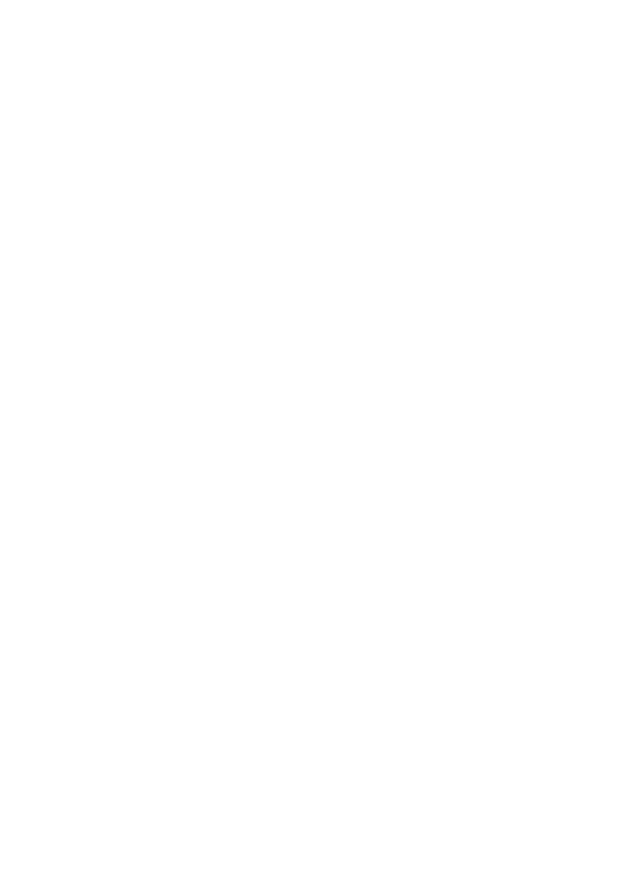
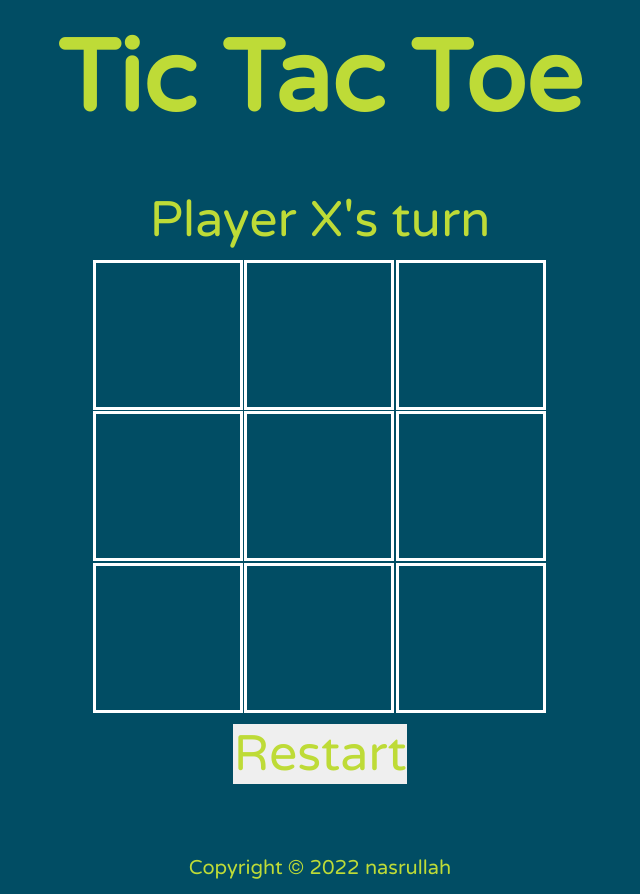
Before and after one commit to itsNas/Tic-tac-toe, a plain HTML site: page index.html in a window 1280 px wide. Shown: the whole page, without its empty margins (320-960 px from the left). Before the commit the page ends 800 px from the top, so only its background shows below. Drawn offline with Linux system fonts and the light colour scheme.

Commit message:
create elements in index.html and styling css

```diff
--- a/index.html
+++ b/index.html
@@ -7,11 +7,33 @@
     <meta name="viewport" content="width=device-width, initial-scale=1.0">
     <title>Tic Tac Toe</title>
     <link rel="stylesheet" href="style.css">
+    <link rel="preconnect" href="https://fonts.gstatic.com" />
+    <link href="https://fonts.googleapis.com/css2?family=Roboto&family=Varela+Round&display=swap" rel="stylesheet" />
     <script src="script.js" defer></script>
 </head>
 
 <body>
-
+    <header class="header">
+        <h1 class="title">Tic Tac Toe</h1>
+    </header>
+    <main class="main">
+        <div class="message" id="message">Player X's turn</div>
+        <div class="gameboard">
+            <div class="field" data-index="0"></div>
+            <div class="field" data-index="1"></div>
+            <div class="field" data-index="2"></div>
+            <div class="field" data-index="3"></div>
+            <div class="field" data-index="4"></div>
+            <div class="field" data-index="5"></div>
+            <div class="field" data-index="6"></div>
+            <div class="field" data-index="7"></div>
+            <div class="field" data-index="8"></div>
+        </div>
+        <div class="center">
+            <button class="restart" id="restart">Restart</button>
+        </div>
+    </main>
+    <footer class="footer">Copyright © 2022 nasrullah</footer>
 </body>
 
 </html>
--- a/style.css
+++ b/style.css
@@ -0,0 +1,89 @@
+*,
+*::after,
+*::before {
+    box-sizing: border-box;
+    padding: 0;
+    margin: 0;
+}
+
+html {
+    /* footer support */
+    position: relative;
+    min-height: 100%;
+}
+
+body {
+    background-color: #014D64;
+    color: #BEDB37;
+    font-family: Varela Round, sans-serif;
+    line-height: 1.6;
+    margin-bottom: 80px;
+}
+
+h1 {
+    line-height: 1.2;
+}
+
+button {
+    border: none;
+    color: inherit;
+    font-family: inherit;
+    font-size: inherit;
+    cursor: pointer;
+    outline: none;
+}
+
+/* Header */
+.header {
+    padding: 20px;
+}
+
+.title {
+    font-size: 100px;
+    text-align: center;
+}
+
+.main {
+    padding: 20px 0;
+    font-size: 50px;
+    text-align: center;
+}
+
+.gameboard {
+    display: grid;
+    grid-template-columns: repeat(3, 1fr);
+    width: 454px;
+    height: 454px;
+    border: none;
+    margin: 0px auto;
+}
+
+.field {
+    width: 150px;
+    height: 150px;
+    border: 3px solid white;
+    font-size: 100px;
+    text-align: center;
+    cursor: pointer;
+    user-select: none;
+}
+
+
+
+
+
+
+
+
+.footer {
+    position: absolute;
+    bottom: 0;
+    left: 0;
+    display: flex;
+    align-items: center;
+    justify-content: center;
+    gap: 10px;
+    width: 100%;
+    padding: 10px;
+    font-size: 20px;
+}
```
